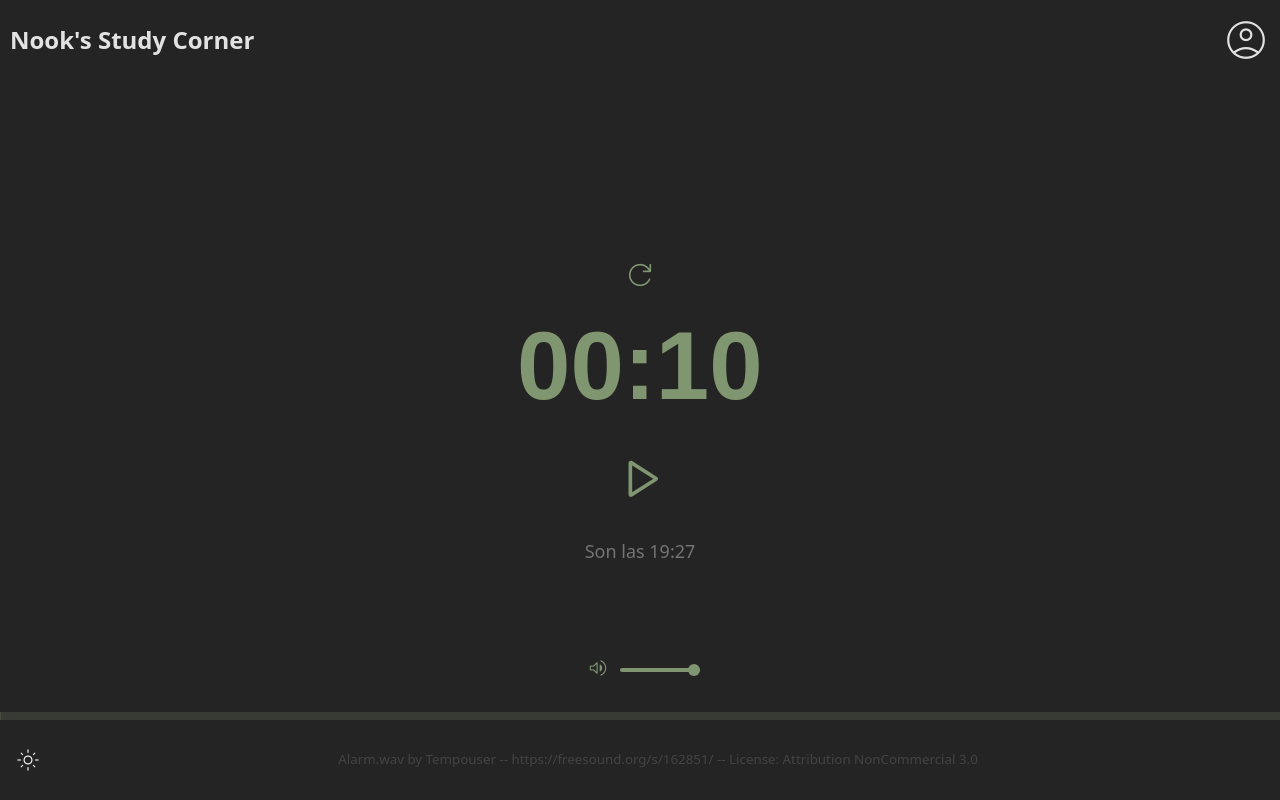
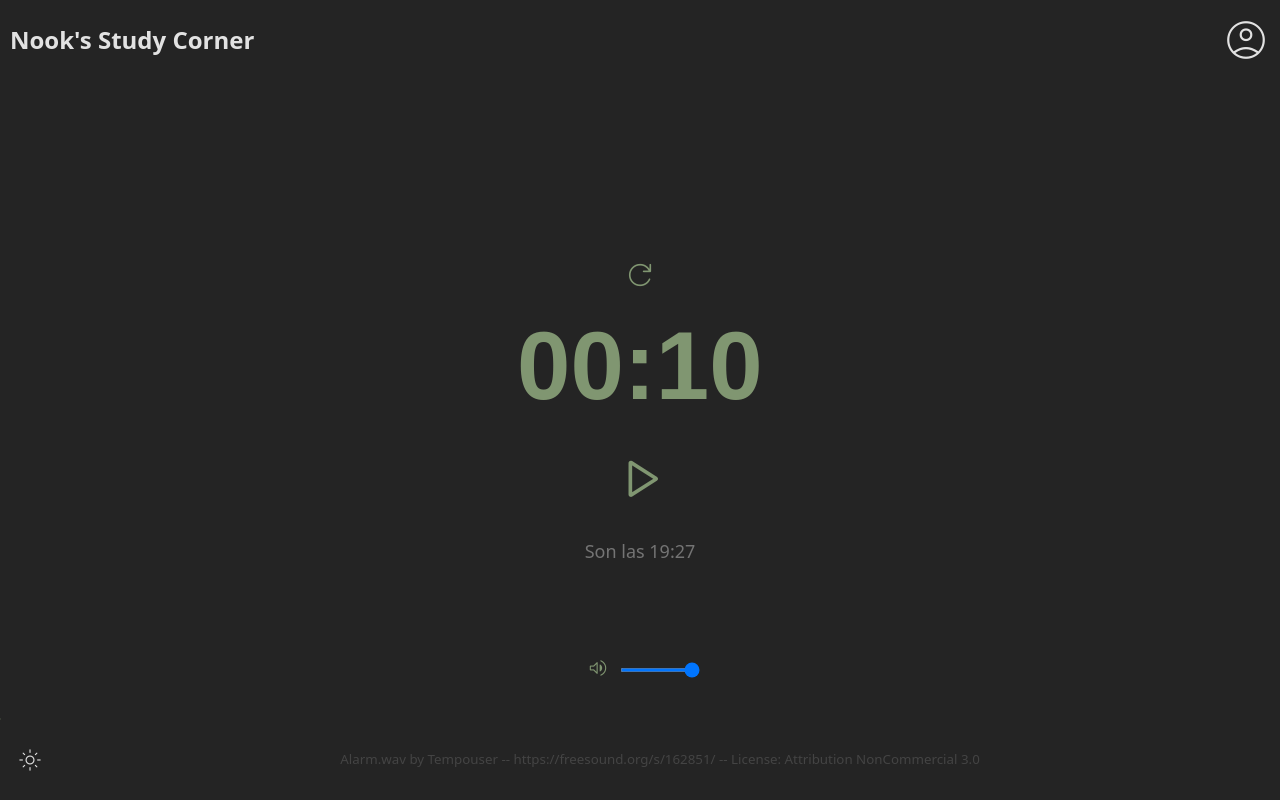
Before and after one commit to arantxaMain/nooks-study-corner-3.0, a React (Vite) app in the folder frontend/: page / in a window 1280 px wide. Built offline with nearby package versions, Linux system fonts and the light colour scheme; a web font is replaced by a local one.

Commit message:
colores componentes

```diff
--- a/frontend/src/components/Pomodoro.tsx
+++ b/frontend/src/components/Pomodoro.tsx
@@ -2,6 +2,8 @@ import React, { useState, useEffect, useRef } from 'react';
 import { useTimer } from '../hooks/useTimer';
 import '../styles/components/Pomodoro.css';
 import alarm from '../assets/alarm.mp3';
+
+
 
 const Pomodoro: React.FC = () => {
   const { timeLeft, isActive, isPaused, startTimer, pauseTimer, resetTimer, formatTime, isWorkTime } = useTimer();
--- a/frontend/src/components/ThemeToggle.tsx
+++ b/frontend/src/components/ThemeToggle.tsx
@@ -5,7 +5,7 @@ export function ThemeToggle() {
   const { theme, toggleTheme } = useTheme();
 
   return (
-    <button onClick={toggleTheme} style={{ display: 'flex', alignItems: 'center' }}>
+    <button onClick={toggleTheme} className="theme-toggle">
       <span className="material-symbols-rounded">
         {theme === 'dark' ? 'light_mode' : 'dark_mode'}
       </span>
--- a/frontend/src/styles/components/BackgroundMusic.css
+++ b/frontend/src/styles/components/BackgroundMusic.css
@@ -11,22 +11,17 @@
   background: none;
   border: none;
   cursor: pointer;
-  color: #809671;
+  color: var(--component);
   padding: 0.5rem;
   border-radius: 50%;
   transition: all 0.2s;
 }
 
-.mute-button:hover {
-  background: rgba(128, 150, 113, 0.2);
-}
-
 .volume-slider {
-  -webkit-appearance: none;
   width: 80px;
   height: 4px;
   border-radius: 2px;
-  background: #809671;
+  background: var(--component);
   outline: none;
 }
 
@@ -35,7 +30,7 @@
   width: 12px;
   height: 12px;
   border-radius: 50%;
-  background: #809671;
+  background: var(--component);
   cursor: pointer;
 }
 
@@ -43,7 +38,7 @@
   width: 12px;
   height: 12px;
   border-radius: 50%;
-  background: #809671;
+  background: var(--component);
   cursor: pointer;
   border: none;
 }
--- a/frontend/src/styles/components/Pomodoro.css
+++ b/frontend/src/styles/components/Pomodoro.css
@@ -8,7 +8,7 @@
 
 .pomodoro-reset-icon {
   font-size: 2.25rem;
-  color: #809671;
+  color: var(--component);
 }
 
 .pomodoro-time {
@@ -21,7 +21,7 @@
   margin: 0 auto;
   font-family: 'Sour Gummy', sans-serif;
   font-size: 6rem;
-  color: #809671;
+  color: var(--component);
 }
 
 .pomodoro-controls button {
@@ -30,7 +30,7 @@
 
 .pomodoro-control-icon {
   font-size: 5rem;
-  color: #809671;
+  color: var(--component);
 }
 
 .pomodoro-status {
--- a/frontend/src/styles/components/Progress.css
+++ b/frontend/src/styles/components/Progress.css
@@ -4,16 +4,15 @@
   left: 0;
   right: 0;
   margin-bottom: 5em;
-  height: 0.5rem;
+  height: 0.1rem;
   width: 101%;
   overflow: hidden;
-  background-color: rgba(128, 150, 113, 0.2);
 }
 
 .progress-indicator {
   height: 100%;
   width: 100%;
   flex: 1;
-  background-color: #809671;
+  background-color: var(--component);
   transition: all 0.2s;
 }
--- a/frontend/src/styles/components/ThemeToggle.css
+++ b/frontend/src/styles/components/ThemeToggle.css
@@ -1,3 +1,17 @@
-button {
-    color: white;
+.theme-toggle {
+  background: none;
+  border: none;
+  cursor: pointer;
+  padding: 0.5rem;
+  border-radius: 50%;
+  transition: all 0.2s;
+  color: var(--text-color);
 }
+
+.theme-toggle:hover {
+  background: rgba(128, 150, 113, 0.2);
+}
+
+.theme-toggle .material-symbols-rounded {
+  font-size: 1.5rem;
+}
--- a/frontend/src/styles/index.css
+++ b/frontend/src/styles/index.css
@@ -7,6 +7,14 @@
   text-rendering: optimizeLegibility;
   -webkit-font-smoothing: antialiased;
   -moz-osx-font-smoothing: grayscale;
+
+  /* custom colors */
+  --matcha: #809671;
+  --almond: #E5E0D8;
+  --pistache: #B3B792;
+  --chai: #D2AB80;
+  --carob: #725C3A;
+  --vanilla: #E5D2B8;
 }
 
 :root[data-theme="dark"] {
@@ -16,18 +24,21 @@
   --link-hover-color: #535bf2;
   --footer-text-color: rgb(68, 68, 68);
   --button-bg: transparent;
+  --component: var(--matcha);
+  --component-alt: var(--almond);
 }
 
 :root[data-theme="light"] {
   --text-color: #213547;
-  --bg-color: #ffffff;
+  --bg-color: #E5E0D8;
   --link-color: #646cff;
   --link-hover-color: #747bff;
   --footer-text-color: rgb(68, 68, 68);
   --button-bg: #f9f9f9;
+  --component: var(--carob);
+  --component-alt: var(--vanilla);
 }
 
-/* Actualizar los colores existentes para usar variables */
 body {
   margin: 0;
   display: block;
```
